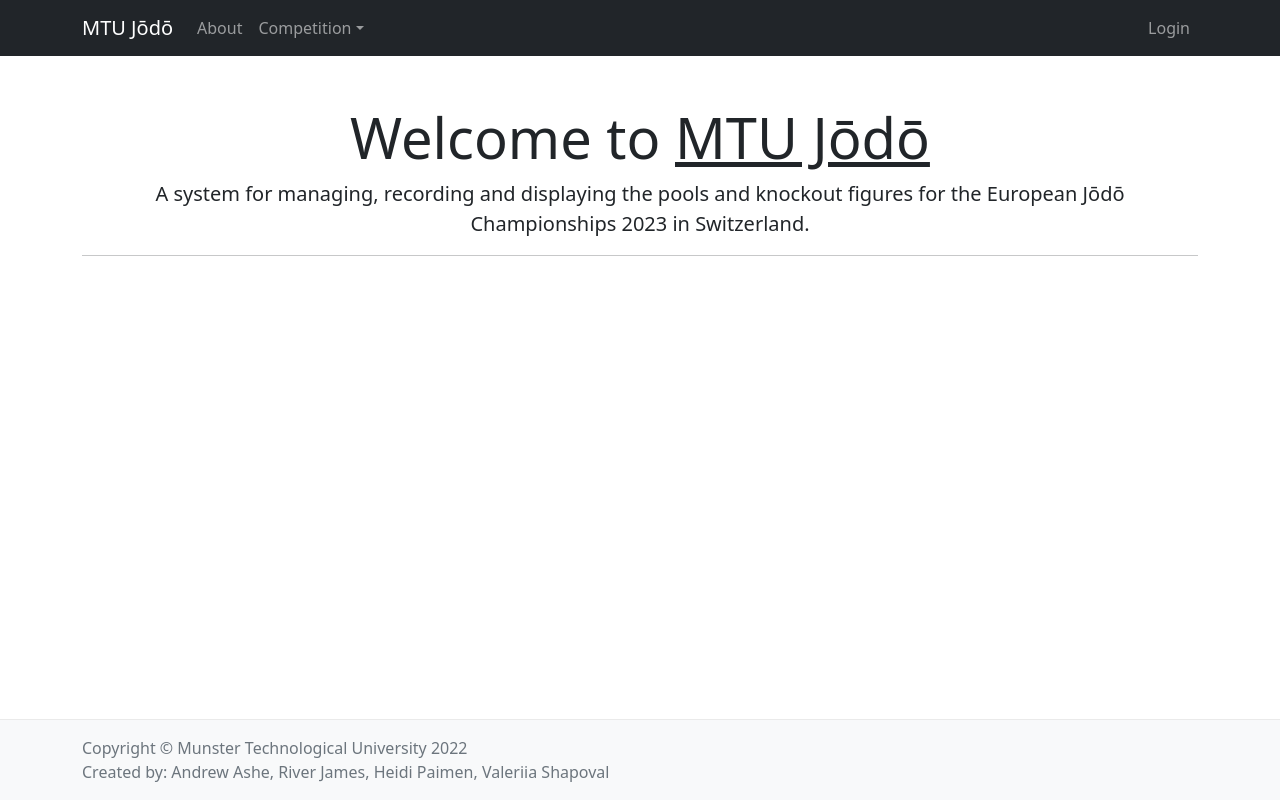
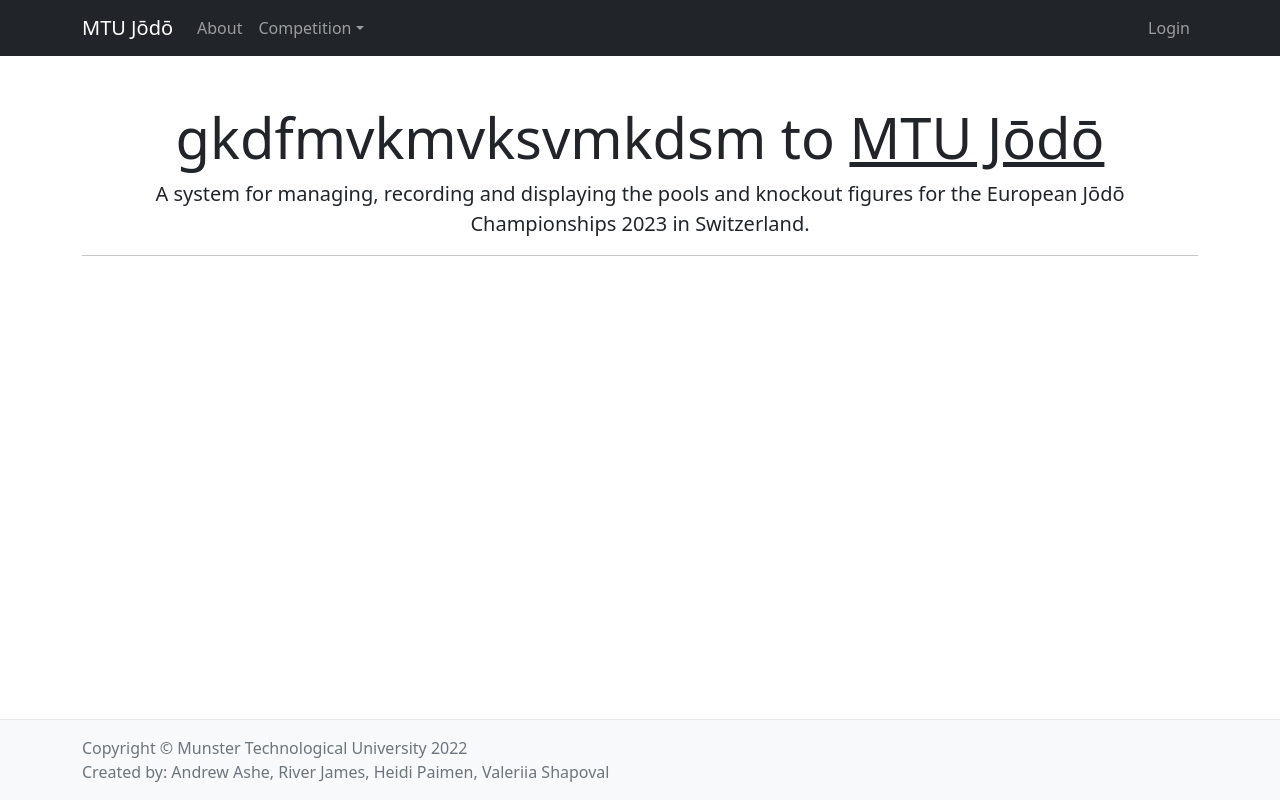
Before and after one commit to heipaipai/MTU-Jodo, a Next.js app: page / in a window 1280 px wide. Built offline with nearby package versions, Linux system fonts and the light colour scheme.

Commit message:
Update index.tsx

```diff
--- a/pages/index.tsx
+++ b/pages/index.tsx
@@ -11,7 +11,7 @@
         <div className="row text-center">
             <div className="col-md-12 mt-5">
                 <div className="jumbotron">
-                    <h1 className="display-4">Welcome to <strong><u>MTU Jōdō</u></strong></h1>
+                    <h1 className="display-4">gkdfmvkmvksvmkdsm to <strong><u>MTU Jōdō</u></strong></h1>
                     <p className="lead">A system for managing, recording and displaying the pools and knockout figures for the European Jōdō Championships 2023 in Switzerland.</p>
                     <hr />
                 </div>
```
